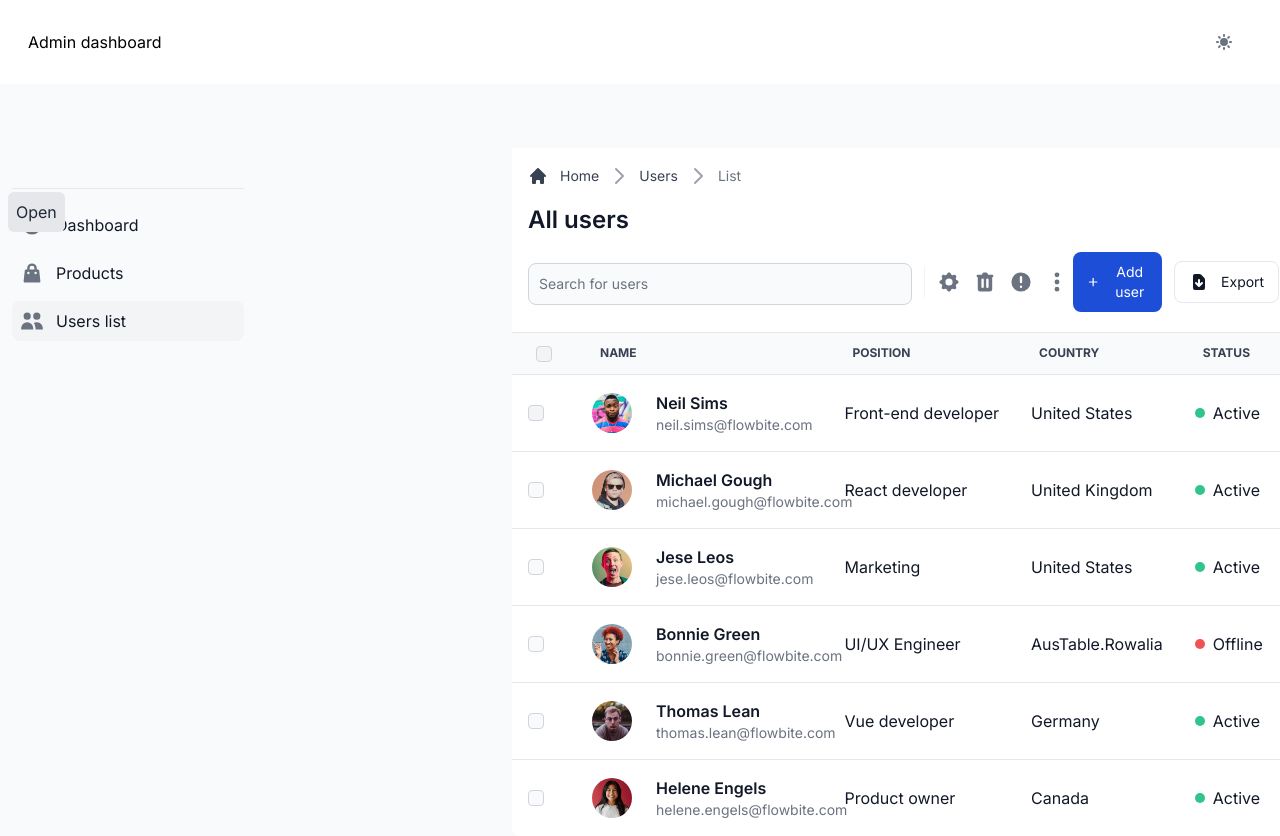
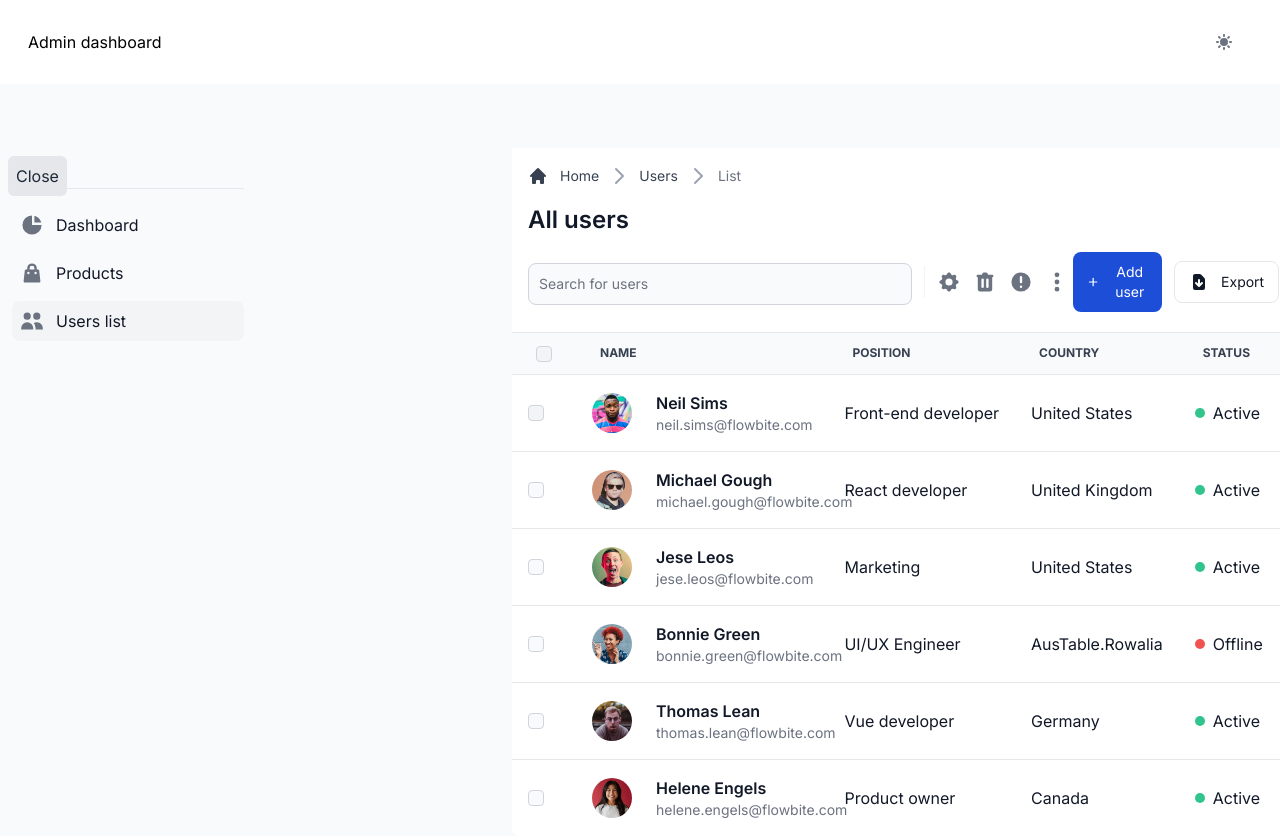
Before and after one commit to supriya224/admin-dashboard-pannel, a React (Vite) app: page /users/list in a window 1280 px wide. Built offline with nearby package versions, Linux system fonts and the light colour scheme.

Commit message:
commti changes

```diff
--- a/src/components/sidebar.tsx
+++ b/src/components/sidebar.tsx
@@ -14,7 +14,7 @@ interface CustomSidebarProps extends SidebarProps {
 const ExampleSidebar: FC<CustomSidebarProps> = function () {
   const [currentPage, setCurrentPage] = useState("");
   // eslint-disable-next-line no-unused-vars
-  const [open, setOpen] = useState(false);
+  const [open, setOpen] = useState(true);
 
   useEffect(() => {
     const newPage = window.location.pathname;
@@ -28,6 +28,7 @@ const ExampleSidebar: FC<CustomSidebarProps> = function () {
 
   return (
     <div className="relative">
+      {open && (
         <Sidebar aria-label="Sidebar with multi-level dropdown example">
           <div className="sm:none flex h-full flex-col justify-between py-2">
             <div>
@@ -75,15 +76,13 @@ const ExampleSidebar: FC<CustomSidebarProps> = function () {
             </div>
           </div>
         </Sidebar>
-      {!open && (
+      )}
       <button
-          // eslint-disable-next-line tailwindcss/classnames-order
-          className="absolute top-9 left-0 ml-2 mt-2 p-2 rounded-md bg-gray-200 dark:bg-gray-800 text-gray-800 dark:text-gray-200"
+        className="absolute top-0 left-0 ml-2 mt-2 rounded-md bg-gray-200 p-2 text-gray-800 dark:bg-gray-800 dark:text-gray-200"
         onClick={toggleSidebar}
       >
-          Open
+        {open ? "Close" : "Open"}
       </button>
-      )}
     </div>
   );
 };
--- a/src/flowbite-theme.ts
+++ b/src/flowbite-theme.ts
@@ -4,7 +4,7 @@ const flowbiteTheme: CustomFlowbiteTheme = {
   badge: {
     color: {
       primary:
-        "bg-primary-100 text-primary-800 dark:bg-primary-200 dark:text-primary-800 group-hover:bg-primary-200 dark:group-hover:bg-primary-300",
+        "bg-primary-800 text-primary-100 dark:bg-primary-200 dark:text-primary-800 group-hover:bg-primary-200 dark:group-hover:bg-primary-300",
     },
     icon: {
       off: "rounded-full px-2 py-1",
```
Lines whose indentation alone changed are shown as unchanged.
